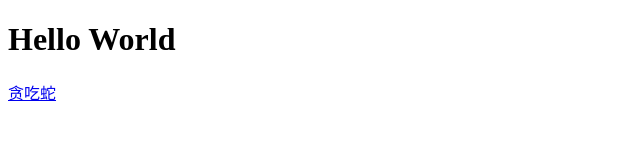
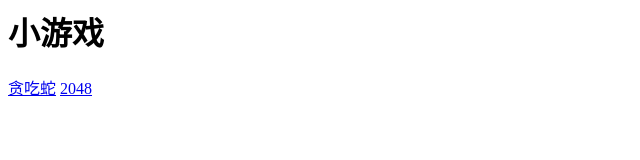
Before and after one commit to YutLee/YutLee.github.io, a plain HTML site: page index.html in a window 1280 px wide. Shown: the whole page, without its empty margins (0-640 px from the left). Drawn offline with Linux system fonts and the light colour scheme.

Commit message:
Update index.html

```diff
--- a/index.html
+++ b/index.html
@@ -1,7 +1,13 @@
-<!DOCTYPE html>
 <html>
-  <body>
-    <h1>Hello World</h1>
-    <a href="/snake.html">贪吃蛇</a>
-  </body>
+  <head>
+    <meta charset="utf-8">
+    <meta http-equiv="X-UA-Compatible" content="IE=edge,chrome=1">
+    <meta name="viewport" content="width=device-width,minimum-scale=1.0,maximum-scale=1.0,user-scalable=no">
+    <title>贪吃蛇(Greedy snake)</title>
+  </head>
+    <body>
+      <h1>小游戏</h1>
+      <a href="/snake.html">贪吃蛇</a>
+      <a href="/2048.html">2048</a>
+    </body>
 </html>
```
